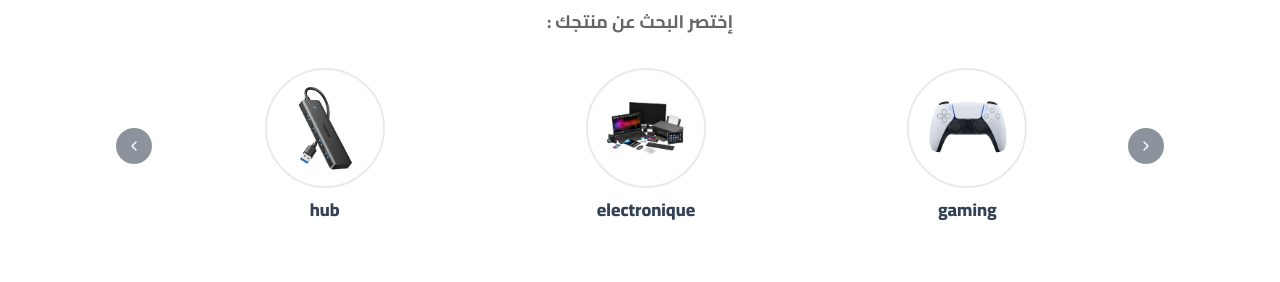
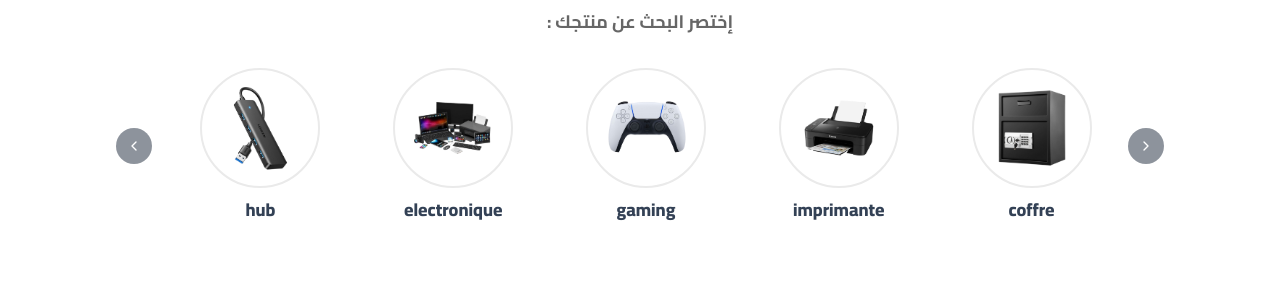
Before and after one commit to elboutiqa1/elboutiqa, a Next.js app: page /category in a window 1280 px wide. Shown: the part 184-466 px from the top of the page. Built offline with nearby package versions, Linux system fonts and the light colour scheme; no server answers.

Commit message:
add category

```diff
--- a/src/app/components/ui/Category.jsx
+++ b/src/app/components/ui/Category.jsx
@@ -4,7 +4,8 @@ import { CategoryCarousel } from "@/components/ui/CategoryCarousel";
 import img1 from "@/app/assets/category/hub.png"
 import img2 from "@/app/assets/category/gaming.png"
 import img3 from "@/app/assets/category/electronique.png"
-
+import img4 from "@/app/assets/category/imprimante.png"
+import img5 from "@/app/assets/category/coffre.png"
 
   const categories= [
         {
@@ -16,8 +17,16 @@ import img3 from "@/app/assets/category/electronique.png"
             image: img3,
         },
         {
-            name:"gaming",
+            name:"Gaming",
             image: img2,
+        },
+        {
+            name:"Imprimante",
+            image:img4
+        },
+        {
+            name:"Coffre",
+            image:img5
         }
      ];
 
```
Also changed, not shown: src/app/assets/category/coffre.png (added), src/app/assets/category/imprimante.png (added), src/lib/products.js.
